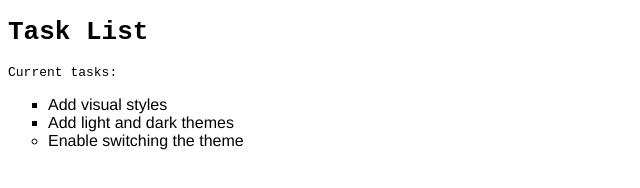
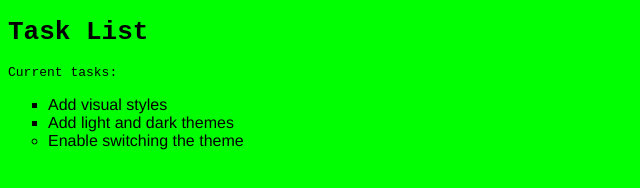
Before and after one commit to StephenOravec/hello-world, a plain HTML site: page simple-website/index.html in a window 1280 px wide. Shown: the whole page, without its empty margins (0-640 px from the left). Drawn offline with Linux system fonts and the light colour scheme.

Commit message:
Add light-theme

```diff
--- a/simple-website/index.html
+++ b/simple-website/index.html
@@ -7,7 +7,7 @@
     <title>Simple website, yo</title>
     <link rel="stylesheet" href="main.css">
 </head>
-<body>
+<body class="light-theme">
     <h1>Task List</h1>
     <p id="msg">Current tasks:</p>
     <ul>
--- a/simple-website/main.css
+++ b/simple-website/main.css
@@ -17,3 +17,8 @@ li {
   #msg {
     font-family: monospace;
   }
+
+  .light-theme {
+    color: #000000;
+    background: #00FF00;
+  }
```
